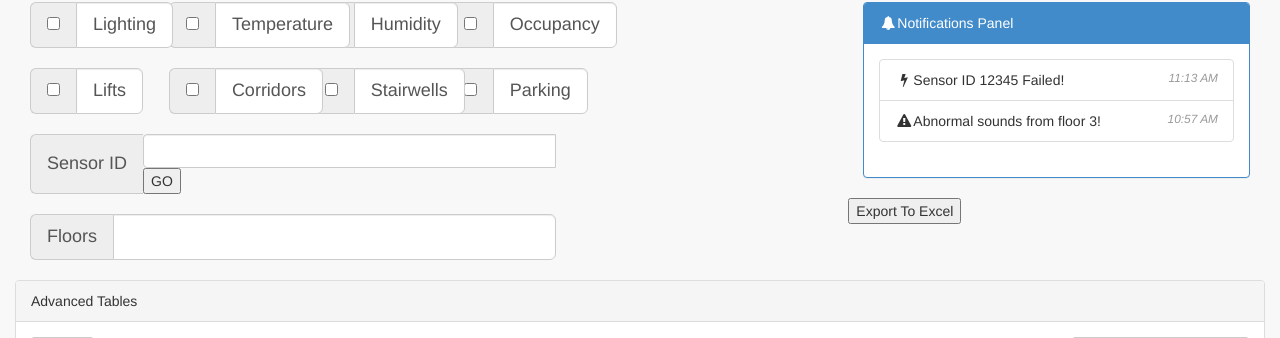
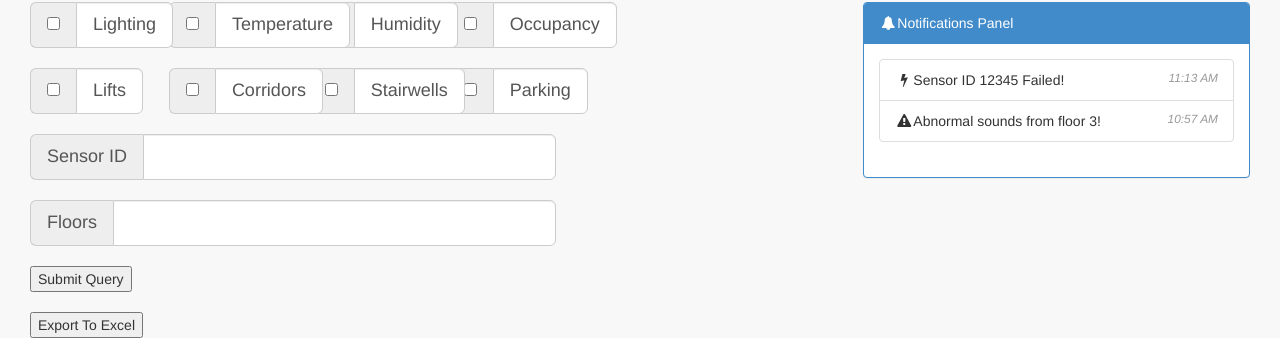
Before and after one commit to mattinmir/sensors, a PHP site: page /index.php in a window 1280 px wide. Shown: the part 108-446 px from the top of the page. Run offline with PHP 8.4, Linux system fonts and the light colour scheme; data that the repository does not hold is empty; some libraries are stand-ins or nearby versions.

Commit message:
moved GO button and changed text to 'submit query'

```diff
--- a/web/index.html.php
+++ b/web/index.html.php
@@ -135,6 +135,7 @@
 
         <br>
 
+		<form action="index.php" method ="post">
 			<!--Sensor ID-->
 			<div class="row">
 				<div class="col-lg-8">
@@ -142,10 +143,9 @@
 						<span class="input-group-addon">
 							Sensor ID
 						</span>
-                    <form action="index.php" method ="post">
+
 							<input type="text" name="sensorid" id="sensorid" class="form-control">
-                     	<div><input type="submit" value="GO"/></div>
-                    </form>
+
 					</div>
 				</div>
 			</div>
@@ -160,11 +160,18 @@
 							<span class="input-group-addon">
 							   Floors
 							</span>
-                    <input type="text" class="form-control">
+						<input type="text" name="floors" id="floors" class="form-control">
 					</div>
 				</div>
 			</div>
 			<!--End Floors-->
+
+			<br>
+
+			<div>
+				<input type="submit" value="Submit Query"/>
+			</div>
+		</form>
 
 	<br>
 
@@ -196,9 +203,10 @@
         </div>
         <!--End Notifications-->
     </div>
+
+	<div class="col-lg-12">
 		<button id="btn-export">Export To Excel</button>
 		<div class="row">
-        <div class="col-lg-12">
             <!-- Advanced Tables -->
             <div class="panel panel-default">
                 <div class="panel-heading">
```
Lines whose indentation alone changed are shown as unchanged.
